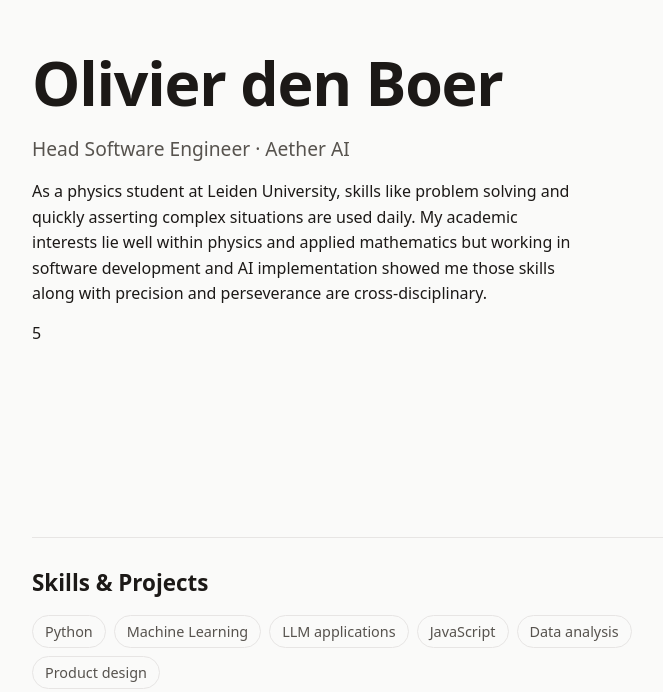
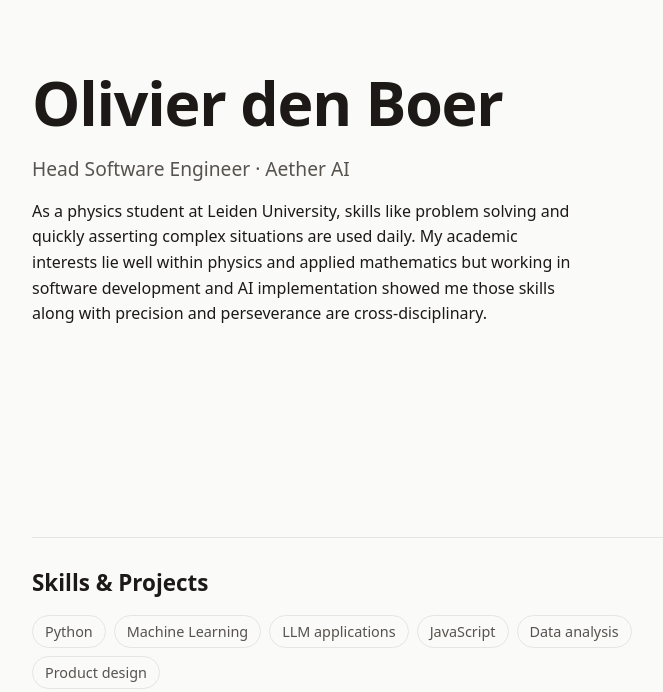
Before and after one commit to odboer27/aetherai_portfolio, a plain HTML site: page index.html in a window 1280 px wide. Shown: the part 143-835 px from the top of the page, without its empty margins (244-907 px from the left). Drawn offline with Linux system fonts and the light colour scheme.

Commit message:
Remove stray 5 that showed up under the bio
Co-Authored-By: Claude Opus 5.5 <noreply@anthropic.com>

```diff
--- a/index.html
+++ b/index.html
@@ -23,7 +23,7 @@
         and AI implementation showed me those skills along with precision and
         perseverance are cross-disciplinary.
       </p>
-5    </header>
+    </header>
 
     <!-- SKILLS / PROJECTS -->
     <section id="work" class="section">
```
